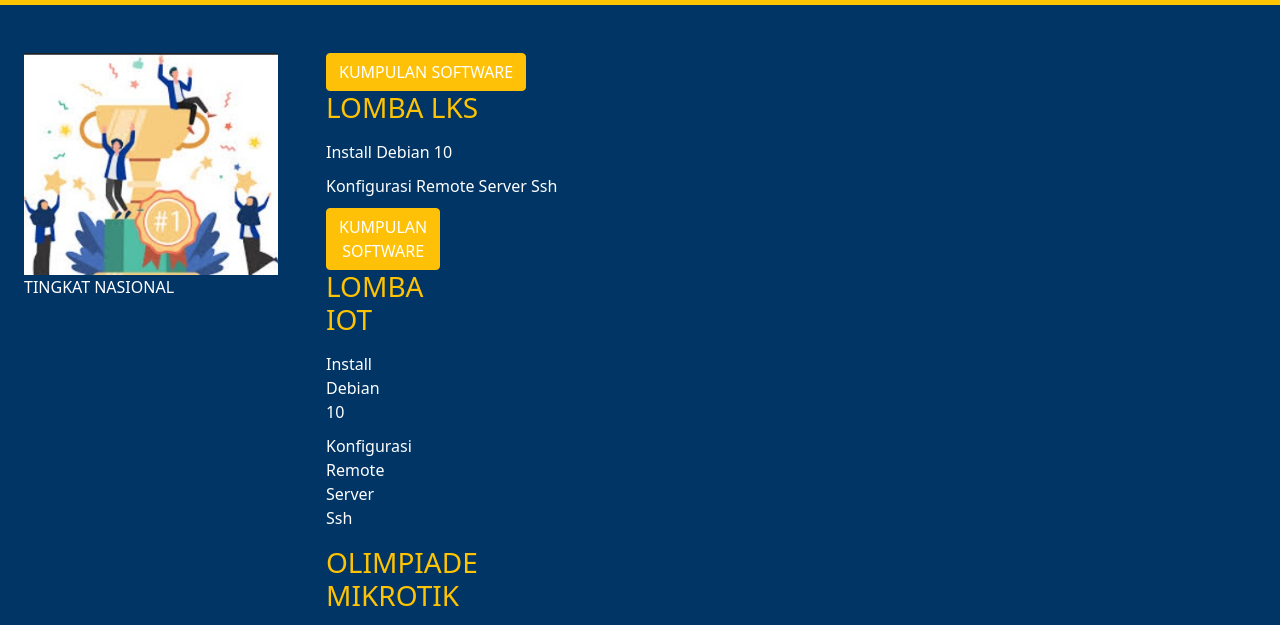
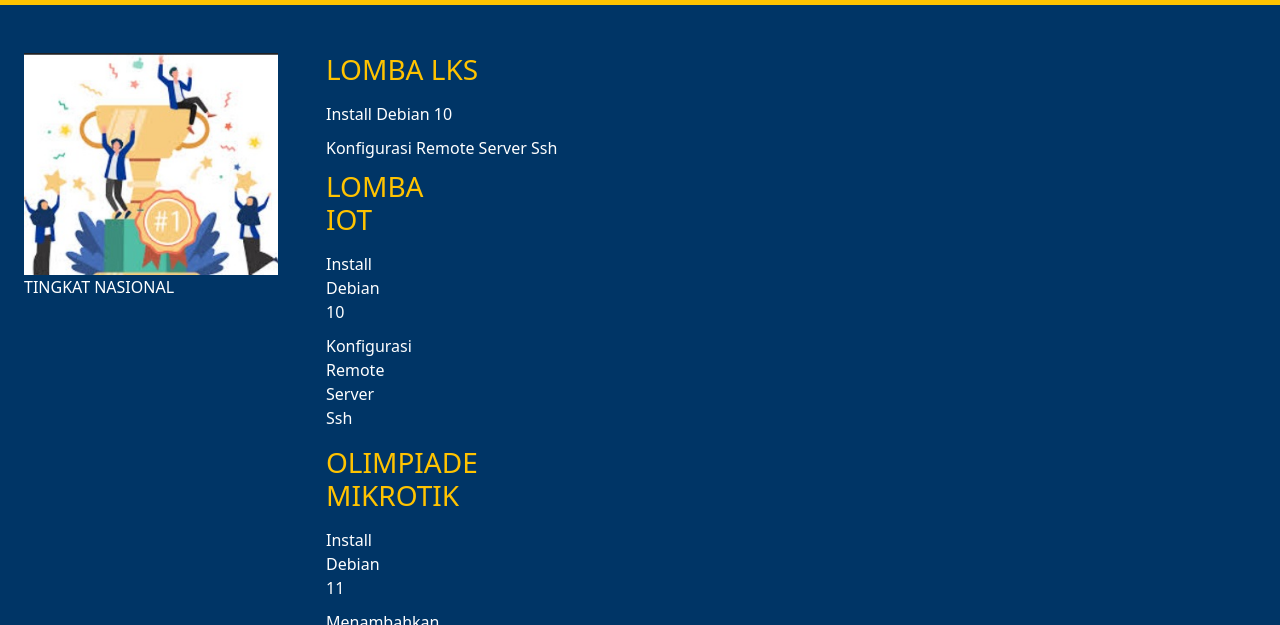
Before and after one commit to alanjaelani99/alanjaelani99.github.io, a plain HTML site: page service.html in a window 1280 px wide. Shown: the part 107-732 px from the top of the page. Drawn offline with Linux system fonts and the light colour scheme.

Commit message:
Update service.html

```diff
--- a/service.html
+++ b/service.html
@@ -42,13 +42,11 @@
             <p class="px-4">TINGKAT NASIONAL</p>
           </div>
             <div class="col-lg-3 mb-3">
-             <a href="soft.html" class="btn btn-warning">KUMPULAN SOFTWARE</a>
             <h3>LOMBA LKS</h3>
             <ul>
               <li><a href="https://bit.ly/39o0AFF" target="_blank">Install Debian 10</a></li>
               <li><a href="https://bit.ly/3RCy0Rj" target="_blank">Konfigurasi Remote Server Ssh</a></li>
             <div class="col-lg-3 mb-3">
-             <a href="soft.html" class="btn btn-warning">KUMPULAN SOFTWARE</a>
             <h3>LOMBA IOT</h3>
             <ul>
               <li><a href="https://bit.ly/39o0AFF" target="_blank">Install Debian 10</a></li>
```
